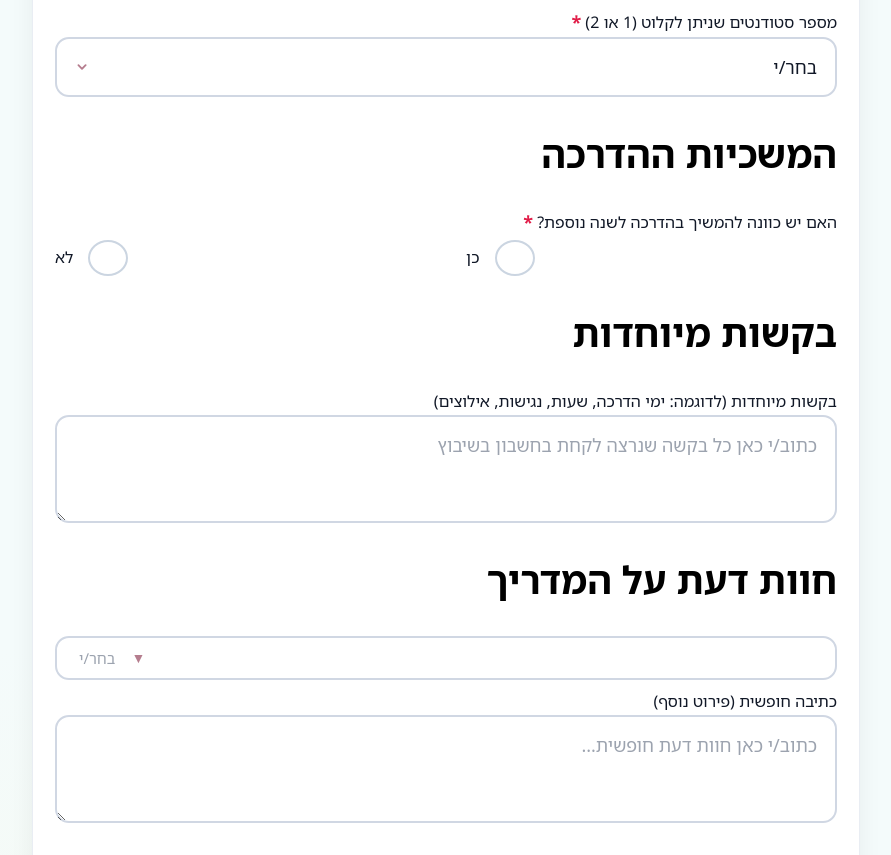
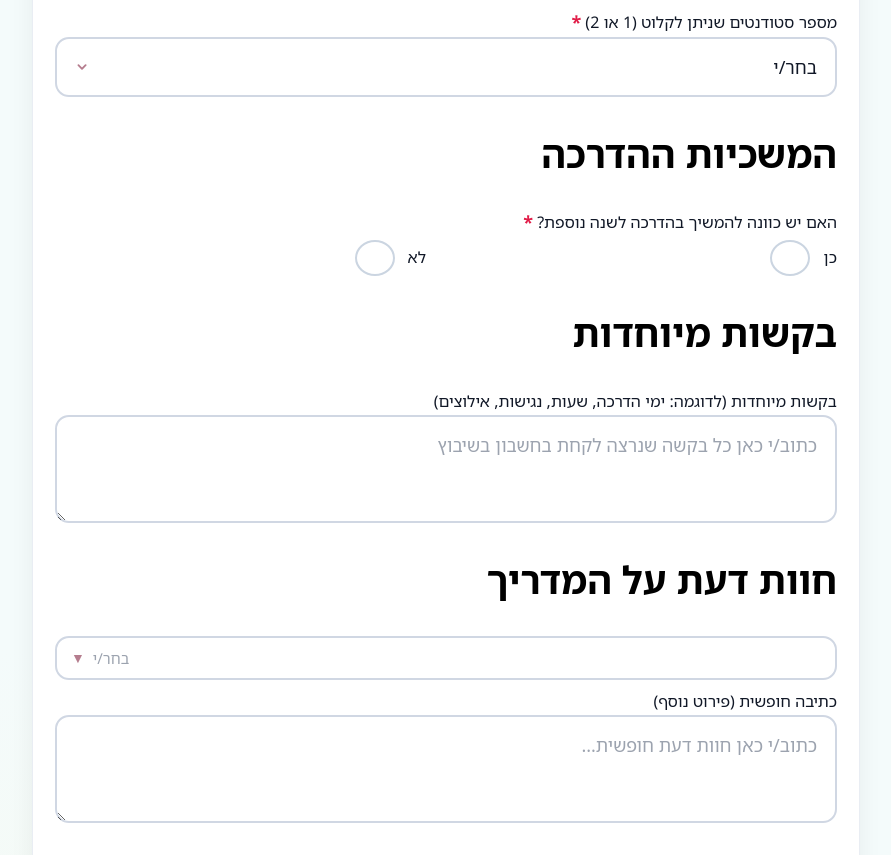
Before and after one commit to 1not2me/mentor-mapping-survey, a Flask app: page / in a window 1280 px wide. Shown: the part 1442-2297 px from the top of the page, without its empty margins (194-1085 px from the left). Run offline with Flask 3, Linux system fonts and the light colour scheme.

Commit message:
Update style.css

```diff
--- a/static/style.css
+++ b/static/style.css
@@ -528,30 +528,3 @@ input[type="tel"] {
   text-align: right;
   justify-content: flex-end;
 }
-/* 1) select – שיוך RTL גם למילת "בחר/י" */
-select {
-  direction: rtl;
-  text-align: right;        /* ל־Safari/Firefox */
-  text-align-last: right;   /* ל־Chrome/Edge */
-}
-option { direction: rtl; text-align: right; }
-
-/* 2) רדיו – העיגול מימין והטקסט משמאל */
-.radio-option {
-  display: inline-flex;
-  flex-direction: row-reverse;  /* הופך את הסדר: עיגול ← טקסט */
-  align-items: center;
-  gap: 10px;
-}
-
-/* 3) חוות דעת (הרב־בחירה עם הצ'יפים) – placeholder מימין */
-.tag-ms .control {
-  flex-direction: row-reverse;  /* סדר מימין לשמאל: חץ, placeholder, צ'יפים */
-}
-.tag-ms .chips {
-  flex: 0 1 auto;               /* מונע מהצ'יפים לדחוף את ה-placeholder לשמאל כשהרשימה ריקה */
-}
-.tag-ms .placeholder {
-  margin: 0 8px 0 0;            /* ריווח קטן משמאל */
-  text-align: right;
-}
```
